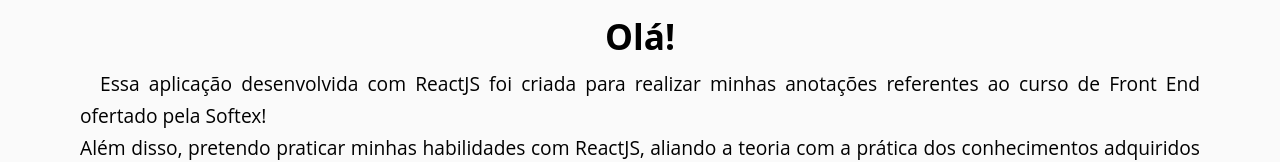
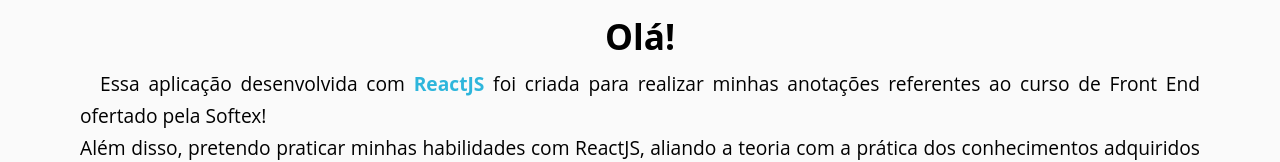
Before and after one commit to jpcchaves/softex-notes, a React (Create React App) app: page / in a window 1280 px wide. Shown: the part 228-390 px from the top of the page. Built offline with nearby package versions, Linux system fonts and the light colour scheme.

Commit message:
home CSS updated

```diff
--- a/src/pages/Home/Home.jsx
+++ b/src/pages/Home/Home.jsx
@@ -5,7 +5,7 @@
     <div className={styles.container_home}>
       <h1 className={styles.title}>Olá!</h1>
       <p className={styles.text}>
-        Essa aplicação desenvolvida com <span>ReactJS</span> foi criada para
+        Essa aplicação desenvolvida com <span className={styles.react}>ReactJS</span> foi criada para
         realizar minhas anotações referentes ao curso de Front End ofertado pela
         Softex!<br/>
         Além disso, pretendo praticar minhas habilidades com ReactJS, aliando a
--- a/src/pages/Home/Home.module.css
+++ b/src/pages/Home/Home.module.css
@@ -14,3 +14,8 @@
     text-align: justify;
     font-size: 1.2rem;
 }
+
+.react{
+    color: #2eb6dc;
+    font-weight: bolder;
+}
```
